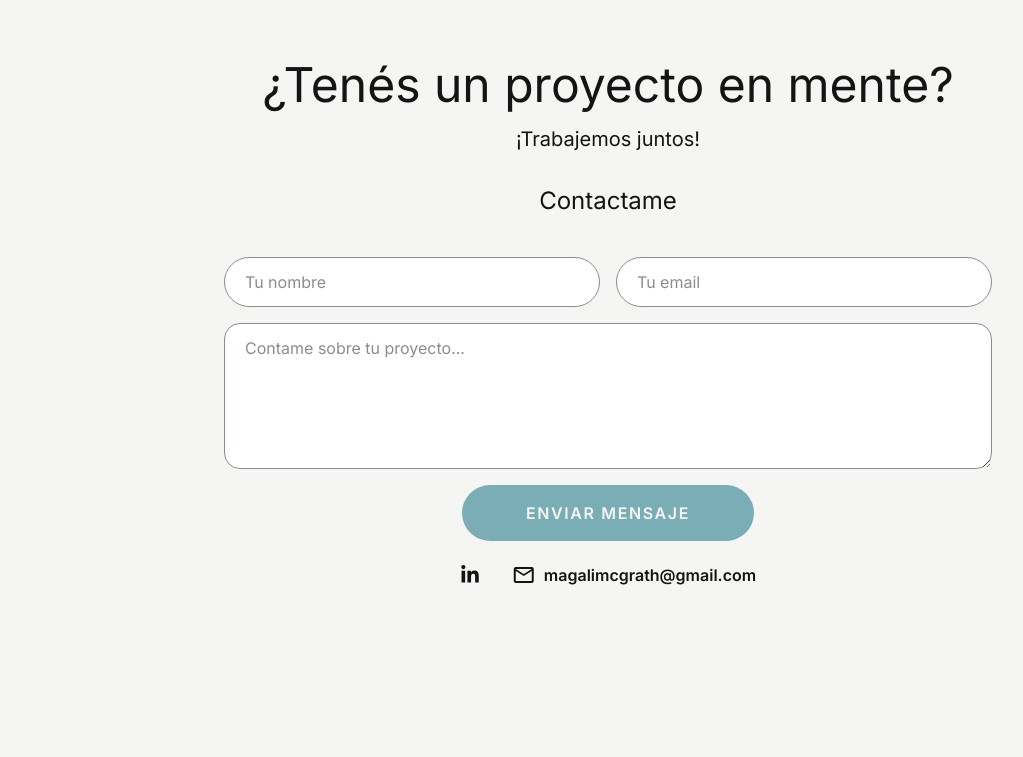
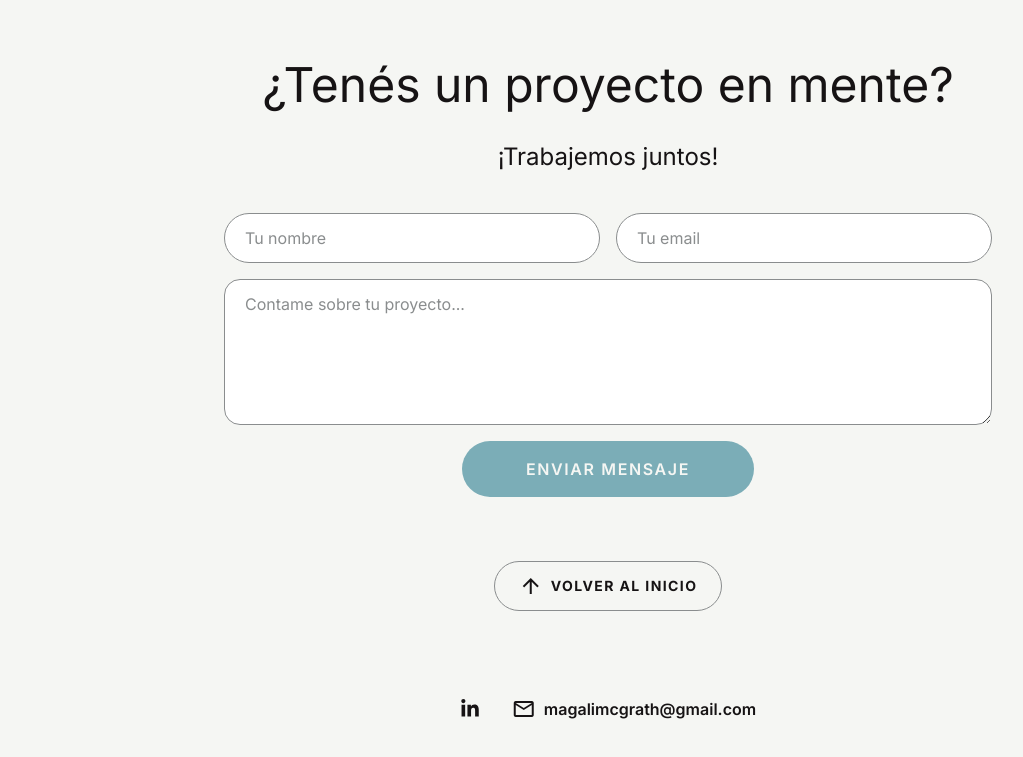
Before and after one commit to tiempoheredado/tiempoheredado.github.io, an Astro site: page / in a window 1280 px wide. Shown: the part 3556-4313 px from the top of the page, without its empty margins (32-1055 px from the left). Before the commit the page ends 4181 px from the top, so only its background shows below. Built offline with nearby package versions, Linux system fonts and the light colour scheme; Astro itself is replaced by a stand-in of ours.

Commit message:
Se agrega boton para volver al inicio y se cambia texto en seccion contacto

```diff
--- a/src/pages/index.astro
+++ b/src/pages/index.astro
@@ -143,8 +143,7 @@ const artImages: Record<string, typeof daniel> = {
       <h3 class="font-headline text-4xl md:text-5xl">
         {CONTENT.contact.title}
       </h3>
-      <p class="text-xl">{CONTENT.contact.subtitle}</p>
-      <p class="font-headline text-2xl mt-4">{CONTENT.contact.label}</p>
+      <p class="font-headline text-2xl mt-4">{CONTENT.contact.subtitle}</p>
 
       <form
         data-contact-form
@@ -194,6 +193,16 @@ const artImages: Record<string, typeof daniel> = {
         </p>
       </form>
     </section>
+
+    <div class="flex justify-center py-16">
+      <a
+        href="#home"
+        class="inline-flex items-center gap-2 rounded-full border border-light px-6 py-3 font-body text-xs md:text-sm font-bold text-dark uppercase tracking-widest no-underline hover:border-dark hover:bg-dark hover:text-secondary transition-colors duration-300"
+      >
+        <span class="material-symbols-outlined text-base">arrow_upward</span>
+        Volver al inicio
+      </a>
+    </div>
   </main>
 
   <Footer />
```
